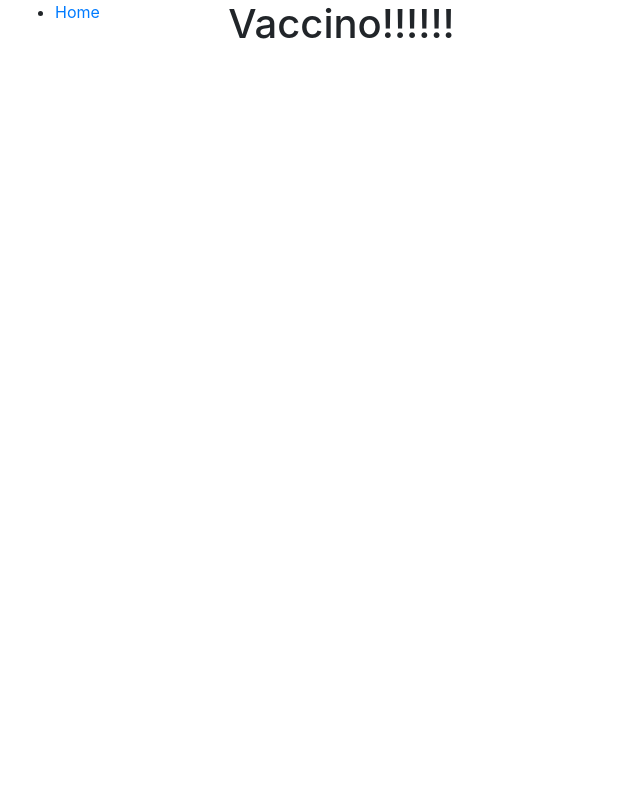
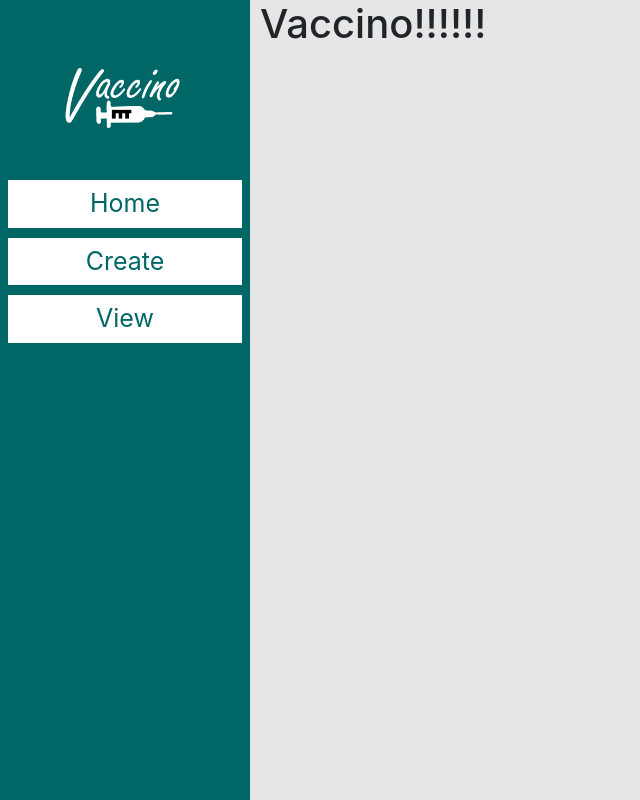
Before and after one commit to sakshi-2412/vaccino, a Django app: page /base/ in a window 1280 px wide. Shown: the whole page, without its empty margins (0-640 px from the left). Run offline with Django 3.2, Linux system fonts and the light colour scheme.

Commit message:
Base template

```diff
--- a/base/templates/base_generic.html
+++ b/base/templates/base_generic.html
@@ -1,3 +1,4 @@
+{% load static %}
 <!DOCTYPE html>
 <html lang="en">
 
@@ -11,22 +12,50 @@
   <link rel="stylesheet" href="https://cdn.jsdelivr.net/npm/bootstrap@4.5.3/dist/css/bootstrap.min.css"
    integrity="sha384-TX8t27EcRE3e/ihU7zmQxVncDAy5uIKz4rEkgIXeMed4M0jlfIDPvg6uqKI2xXr2" crossorigin="anonymous">
 
-  {% load static %}
   <link rel="icon" href="{% static 'img/favicon.ico' %}">
+  <link rel="stylesheet" href="{% static 'css/base_generic.css' %}">
 </head>
 
 <body>
-  <div class="container-fluid">
-    <div class="row">
-      <div class="col-sm-2">
-      {% block sidebar %}
-        <ul class="sidebar-nav">
-          <li><a href="{% url 'index' %}">Home</a></li>
+  {% comment %} <div class="row">
+      <div class="sidebar">
+        <ul>
+          <Image src="{% static 'img/logo.png' %}"/>
+          <li>
+              <a href="">Home</a>
+          </li>
+          <li>
+              <a href="">Dashboard</a>
+          </li>
+          <li>
+              <a href="">My Profile</a>
+          </li>
+          <li>
+              <a href="">Notifications</a>
+          </li>
         </ul>
-     {% endblock %}
       </div>
-      <div class="col-sm-10 ">{% block content %}{% endblock %}</div>
-    </div>
+
+
+      <div class="main">
+        {% block content %}
+        {% endblock %}
+      </div>
+
+
+  </div> {% endcomment %}
+
+  <div class="sidenav">
+		<img src="{% static 'img/logo.png' %}">
+    <a href="/" class="d-flex justify-content-center">Home</a>
+		<a href="/create" class="d-flex justify-content-center">Create</a>
+		<a href="/2" class="d-flex justify-content-center">View</a>
+	</div>
+
+	<div class="main">
+    {% block content %}
+	  {% endblock %}
   </div>
+
 </body>
 </html>
--- /dev/null
+++ b/static/css/base_generic.css
@@ -0,0 +1,74 @@
+body
+{ background-color: #e6e6e6;
+}
+
+/* .sidebar
+{ background-color: #006666;
+  height:100%;
+  width:250px;
+  position: relative;
+}
+
+ul
+{ list-style-type: none;
+  line-height: 60px;
+  width: 100px;
+}
+
+li
+{ background-color: white;
+  text-align: center;
+  margin-bottom: 10px;
+}
+
+a
+{ color: #006666;
+  font-size: large;
+  font-family: Verdana, Geneva, Tahoma, sans-serif;
+}
+
+a:hover, a:active
+{ color: #00b3b3;
+  text-decoration: none;
+}
+
+.main
+{ margin-left: 50px;
+} */
+
+.sidenav {
+  height:100%;
+  width:250px;
+  position: fixed;
+  z-index:1;
+  top:0;
+  left:0;
+  background-color:#006666;
+  overflow-x: hidden;
+  padding-top:20px;
+}
+
+.sidenav a {
+  padding: 5px 0px;
+  text-decoration: none;
+  font-size:25px;
+  color: #006666;
+  background-color: white;
+  margin: 10px 8px;
+}
+
+.sidenav a:hover{
+  color:#00b3b3;
+}
+
+.main{
+  margin-left:250px;
+  padding: 0px 10px;
+  position: fixed;
+}
+
+img
+{ width: 150px;
+  height: 150px;
+  margin-left: 50px;
+}
```
Also changed, not shown: static/img/logo.png (added).
